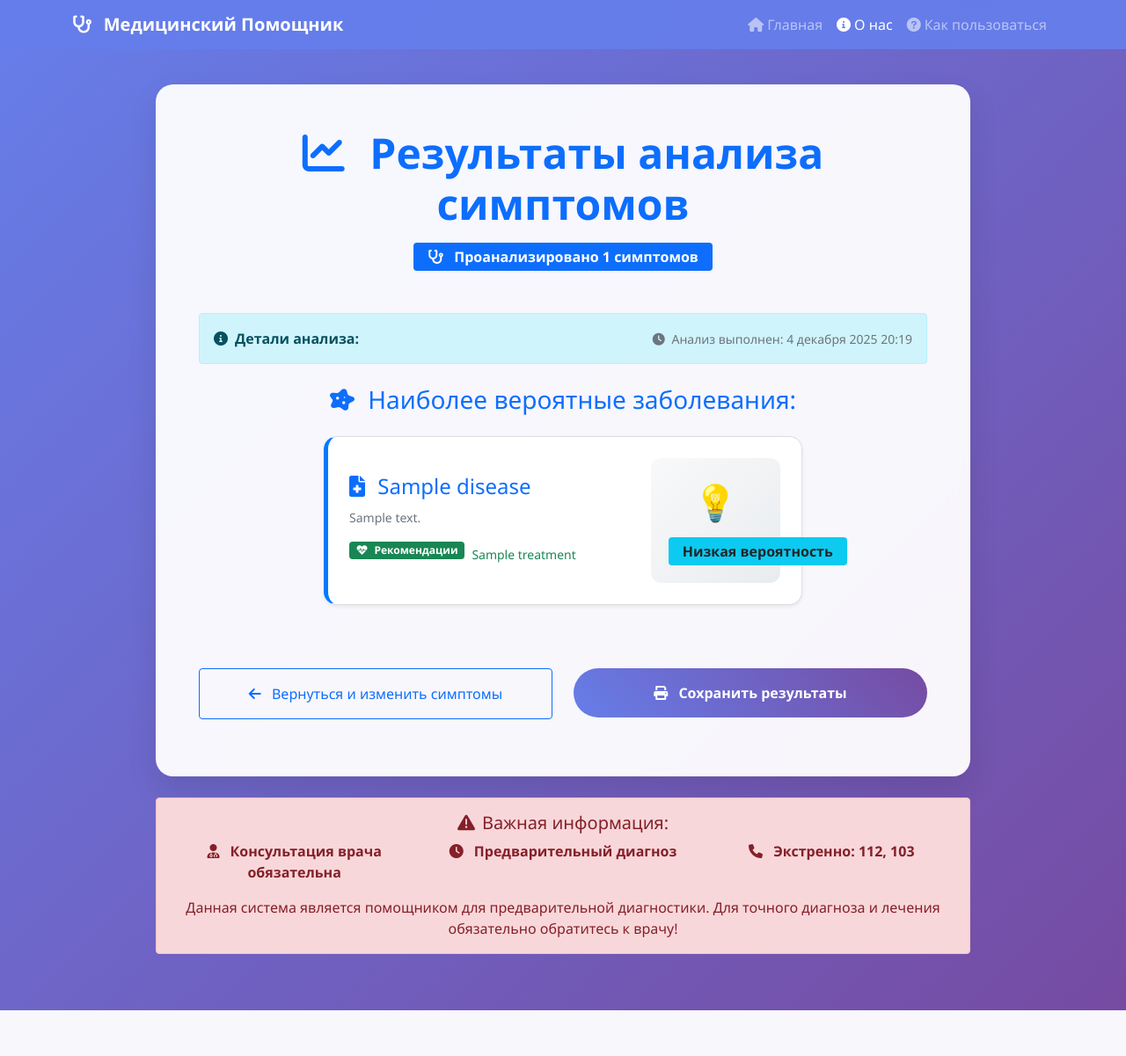
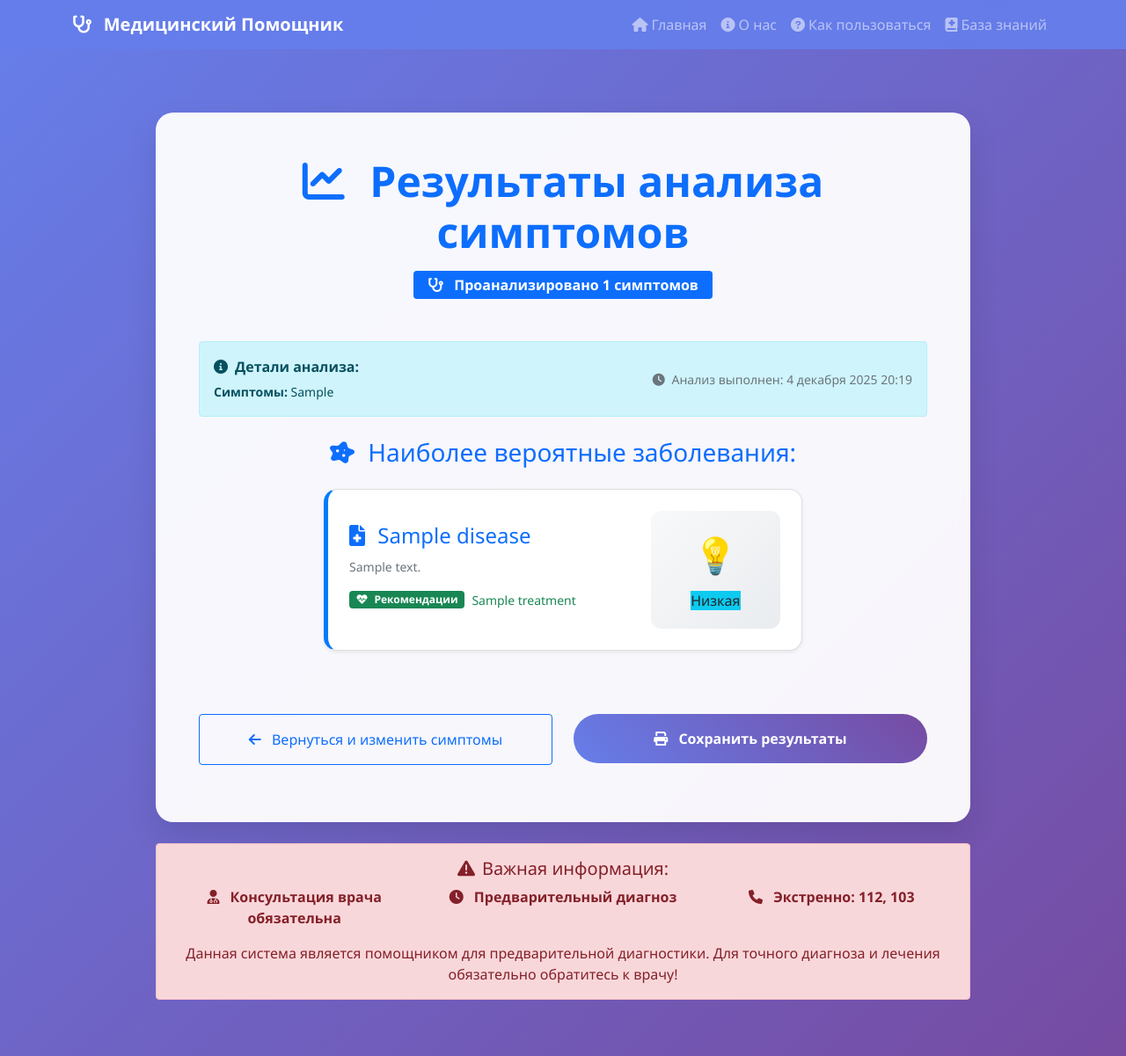
Before and after one commit to Leonid-Lysenko/MedWebsite, a Django app: template backend/templates/diagnosis/results.html in a window 1280 px wide. Shown: the whole page at 88% size. Before the commit the page ends 1149 px from the top, so only its background shows below. Run offline with Django 4.2, Linux system fonts and the light colour scheme; the template is opened without the code that fills it: most values are stand-ins (such as "Sample title", 1, 10 or a date in 2020).

Commit message:
The file results.html updated

```diff
--- a/backend/templates/diagnosis/results.html
+++ b/backend/templates/diagnosis/results.html
@@ -1,17 +1,17 @@
-<!DOCTYPE html>
-<html lang="ru">
-<head>
-    <meta charset="UTF-8">
-    <meta name="viewport" content="width=device-width, initial-scale=1.0">
-    <title>Результаты диагностики</title>
-    <link href="https://cdn.jsdelivr.net/npm/bootstrap@5.1.3/dist/css/bootstrap.min.css" rel="stylesheet">
-    <link href="https://cdnjs.cloudflare.com/ajax/libs/font-awesome/6.0.0/css/all.min.css" rel="stylesheet">
+{% extends 'diagnosis/base.html' %}
+{% load static %}
+
+{% block title %}Результаты диагностики - Медицинский помощник{% endblock %}
+
+{% block extra_css %}
 <style>
+    /* Основные стили для страницы результатов */
     body {
         background: linear-gradient(135deg, #667eea 0%, #764ba2 100%);
         min-height: 100vh;
         font-family: 'Segoe UI', Tahoma, Geneva, Verdana, sans-serif;
     }
+
     .medical-card {
         background: rgba(255, 255, 255, 0.95);
         backdrop-filter: blur(10px);
@@ -19,26 +19,34 @@
         box-shadow: 0 15px 35px rgba(0, 0, 0, 0.1);
         border: 1px solid rgba(255, 255, 255, 0.2);
     }
+
+    /* Стили для карточек заболеваний */
     .disease-card {
         transition: all 0.3s ease;
         border-left: 5px solid #007bff;
         border-radius: 15px;
     }
+
     .disease-card:hover {
         transform: translateY(-5px);
         box-shadow: 0 15px 30px rgba(0,0,0,0.15);
         border-left-color: #0056b3;
     }
+
+    /* Стили для индикаторов вероятности */
     .probability-indicator {
         padding: 20px;
         border-radius: 12px;
         background: linear-gradient(135deg, #f8f9fa, #e9ecef);
         text-align: center;
     }
+
     .emoji-indicator {
         font-size: 2.5rem;
         margin-bottom: 10px;
     }
+
+    /* Стили для кнопок */
     .btn-medical {
         background: linear-gradient(45deg, #667eea, #764ba2);
         border: none;
@@ -47,51 +55,21 @@
         font-weight: 600;
         transition: all 0.3s ease;
     }
+
     .btn-medical:hover {
         transform: translateY(-2px);
         box-shadow: 0 10px 20px rgba(0, 0, 0, 0.2);
     }
 </style>
-</head>
-<body class="bg-light">
-    <!-- Навигационное меню -->
-    <nav class="navbar navbar-expand-lg navbar-dark fixed-top" style="background: rgba(102, 126, 234, 0.95); backdrop-filter: blur(10px);">
-        <div class="container">
-            <a class="navbar-brand fw-bold" href="{% url 'home' %}">
-                <i class="fas fa-stethoscope me-2"></i>
-                Медицинский Помощник
-            </a>
+{% endblock %}
 
-            <button class="navbar-toggler" type="button" data-bs-toggle="collapse" data-bs-target="#navbarNav">
-                <span class="navbar-toggler-icon"></span>
-            </button>
-
-            <div class="collapse navbar-collapse" id="navbarNav">
-                <ul class="navbar-nav ms-auto">
-                    <li class="nav-item">
-                        <a class="nav-link" href="{% url 'home' %}">
-                            <i class="fas fa-home me-1"></i>Главная
-                        </a>
-                    </li>
-                    <li class="nav-item">
-                        <a class="nav-link active" href="{% url 'about' %}">
-                            <i class="fas fa-info-circle me-1"></i>О нас
-                        </a>
-                    </li>
-                    <li class="nav-item">
-                        <a class="nav-link" href="{% url 'how_to_use' %}">
-                            <i class="fas fa-question-circle me-1"></i>Как пользоваться
-                        </a>
-                    </li>
-                </ul>
-            </div>
-        </div>
-    </nav>
+{% block content %}
 <div class="container py-5">
     <div class="row justify-content-center">
         <div class="col-lg-10">
-                <div class="medical-card p-4 p-md-5 mb-4 mt-5">
-                    <!-- Заголовок -->
+            <!-- Основная карточка с результатами -->
+            <div class="medical-card p-4 p-md-5 mb-4">
+                <!-- Заголовок страницы -->
                 <div class="text-center mb-5">
                     <h1 class="display-5 fw-bold text-primary mb-3">
                         <i class="fas fa-chart-line me-3"></i>
@@ -103,11 +81,16 @@
                     </div>
                 </div>
 
-                    <!-- Информация о анализе -->
+                <!-- Информационная панель с деталями анализа -->
                 <div class="alert alert-info mb-4">
                     <div class="row align-items-center">
                         <div class="col-md-6">
                             <strong><i class="fas fa-info-circle me-2"></i>Детали анализа:</strong>
+                            <div class="mt-1">
+                                <small>
+                                    <strong>Симптомы:</strong> {{ selected_symptoms|join:", " }}
+                                </small>
+                            </div>
                         </div>
                         <div class="col-md-6 text-md-end">
                             <small class="text-muted">
@@ -118,22 +101,26 @@
                     </div>
                 </div>
 
+                <!-- Заголовок списка заболеваний -->
                 <h3 class="text-center mb-4 text-primary">
                     <i class="fas fa-disease me-2"></i>
                     Наиболее вероятные заболевания:
                 </h3>
 
-                    <!-- Улучшенная сетка результатов -->
+                <!-- Сетка с результатами диагностики -->
                 <div class="row justify-content-center">
                     <div class="col-12">
                         <div class="row g-4 justify-content-center">
                             {% for result in results %}
-                                <div class="col-lg-10 col-xl-8">
-                                    <a href="{% url 'disease_detail' result.disease %}" class="text-decoration-none">
+                                <div class="col-12 col-lg-10 col-xl-8">
+                                    <!-- Карточка заболевания -->
+                                    <a href="{% url 'disease_detail' result.disease %}"
+                                       class="text-decoration-none">
                                         <div class="disease-card card mb-4 shadow-sm">
-                                            <div class="card-body p-4">
+                                            <div class="card-body p-3 p-md-4">
                                                 <div class="row align-items-center">
-                                                    <div class="col-md-8">
+                                                    <!-- Левая часть - информация о заболевании -->
+                                                    <div class="col-12 col-md-8 text-center text-md-start">
                                                         <h4 class="card-title text-primary mb-2">
                                                             <i class="fas fa-file-medical me-2"></i>
                                                             {{ result.disease }}
@@ -141,16 +128,21 @@
                                                         <p class="card-text text-muted mb-3">
                                                             <small>{{ result.description }}</small>
                                                         </p>
-                                                        <div class="d-flex align-items-center flex-wrap">
-                                                            <span class="badge bg-success me-2 mb-2">
+                                                        <div class="d-flex flex-column flex-md-row align-items-center align-items-md-start flex-wrap">
+                                                            <span class="badge bg-success me-0 me-md-2 mb-2">
                                                                 <i class="fas fa-heartbeat me-1"></i>
                                                                 Рекомендации
                                                             </span>
-                                                            <small class="text-success">{{ result.treatment }}</small>
+                                                            <small class="text-success text-center text-md-start">
+                                                                {{ result.treatment }}
+                                                            </small>
                                                         </div>
                                                     </div>
-                                                    <div class="col-md-4 text-center">
+
+                                                    <!-- Правая часть - индикатор вероятности -->
+                                                    <div class="col-12 col-md-4 text-center mt-3 mt-md-0">
                                                         <div class="probability-indicator">
+                                                            <!-- Эмодзи-индикатор в зависимости от вероятности -->
                                                             <div class="emoji-indicator">
                                                                 {% if result.probability > 0.1 %}
                                                                     🔥
@@ -160,16 +152,17 @@
                                                                     💡
                                                                 {% endif %}
                                                             </div>
-                                                            <span class="badge
+                                                            <!-- Текстовый индикатор вероятности -->
+                                                            <span class="probability-badge
                                                                 {% if result.probability > 0.1 %}bg-success
                                                                 {% elif result.probability > 0.05 %}bg-warning text-dark
-                                                                {% else %}bg-info text-dark{% endif %} fs-6 px-3 py-2">
+                                                                {% else %}bg-info text-dark{% endif %}">
                                                                 {% if result.probability > 0.1 %}
-                                                                    Высокая вероятность
+                                                                    Высокая
                                                                 {% elif result.probability > 0.05 %}
-                                                                    Средняя вероятность
+                                                                    Средняя
                                                                 {% else %}
-                                                                    Низкая вероятность
+                                                                    Низкая
                                                                 {% endif %}
                                                             </span>
                                                         </div>
@@ -184,16 +177,19 @@
                     </div>
                 </div>
 
-                    <!-- Действия -->
+                <!-- Блок действий с результатами -->
                 <div class="row mt-5">
                     <div class="col-md-6 mb-3">
+                        <!-- Кнопка возврата к форме ввода симптомов -->
                         <a href="{% url 'home' %}" class="btn btn-outline-primary w-100 py-3">
                             <i class="fas fa-arrow-left me-2"></i>
                             Вернуться и изменить симптомы
                         </a>
                     </div>
                     <div class="col-md-6 mb-3">
-                            <button class="btn btn-medical text-white w-100 py-3" onclick="window.print()">
+                        <!-- Кнопка сохранения/печати результатов -->
+                        <button class="btn btn-medical text-white w-100 py-3"
+                                onclick="window.print()">
                             <i class="fas fa-print me-2"></i>
                             Сохранить результаты
                         </button>
@@ -201,9 +197,11 @@
                 </div>
             </div>
 
-                <!-- Важное предупреждение -->
+            <!-- Важное предупреждение для пользователей -->
             <div class="alert alert-danger text-center">
-                    <h5><i class="fas fa-exclamation-triangle me-2"></i>Важная информация:</h5>
+                <h5>
+                    <i class="fas fa-exclamation-triangle me-2"></i>Важная информация:
+                </h5>
                 <div class="row">
                     <div class="col-md-4">
                         <i class="fas fa-user-md me-2"></i>
@@ -226,7 +224,4 @@
         </div>
     </div>
 </div>
-
-    <script src="https://cdn.jsdelivr.net/npm/bootstrap@5.1.3/dist/js/bootstrap.bundle.min.js"></script>
-</body>
-</html>
+{% endblock %}
```
Lines whose indentation alone changed are shown as unchanged.
